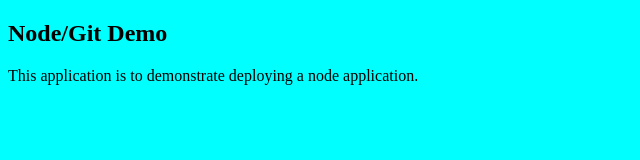
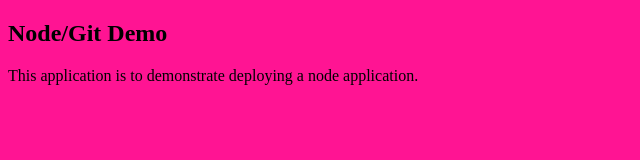
Before and after one commit to teefyl/node_LT, a website: page index.html in a window 1280 px wide. Shown: the whole page, without its empty margins (0-640 px from the left). Drawn offline with Linux system fonts and the light colour scheme.

Commit message:
Changed the colour to pink

```diff
--- a/index.html
+++ b/index.html
@@ -2,7 +2,7 @@
 
 <html>
 <head> <title> Node Demo </title></head>
-<body style="background-color:aqua">
+<body style="background-color:Deeppink">
 <h2>Node/Git Demo </h2>
     <p>This application is to demonstrate deploying a node application. </p>
 </body>
```
